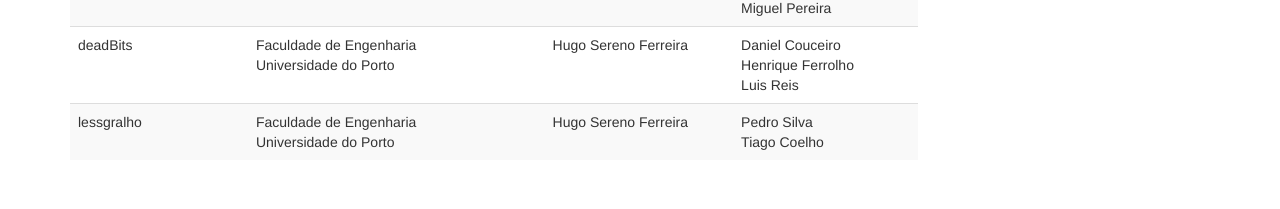
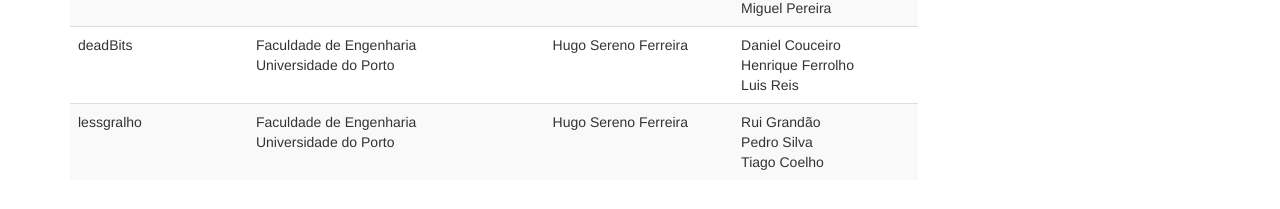
Before and after one commit to miup2014/miup2014.github.io, a Jekyll site: the page built from participantes.md, in a window 1280 px wide and 1258 px high. Shown: the part 1008-1217 px from the top of the window. Built offline with Jekyll 4.4.1, drawn with Linux system fonts in a browser that asks for light colours; nearby versions of some CDN libraries.

Commit message:
Updatedteams

```diff
--- a/participantes.md
+++ b/participantes.md
@@ -19,4 +19,4 @@
 | UBIrimbau | Universidade da Beira Interior | Simão de Melo Sousa | João Reis<br/>Luís Horta<br/>Eunice Martins |
 | Beef | Faculdade de Engenharia<br/>Universidade do Porto | Hugo Sereno Ferreira | Gabriel Candal<br/>Diogo Nunes<br/>Miguel Pereira |
 | deadBits | Faculdade de Engenharia<br/>Universidade do Porto | Hugo Sereno Ferreira | Daniel Couceiro<br/>Henrique Ferrolho<br/>Luis Reis |
-| lessgralho | Faculdade de Engenharia<br/>Universidade do Porto | Hugo Sereno Ferreira | Pedro Silva<br/>Tiago Coelho |
+| lessgralho | Faculdade de Engenharia<br/>Universidade do Porto | Hugo Sereno Ferreira | Rui Grandão<br/>Pedro Silva<br/>Tiago Coelho |
```
